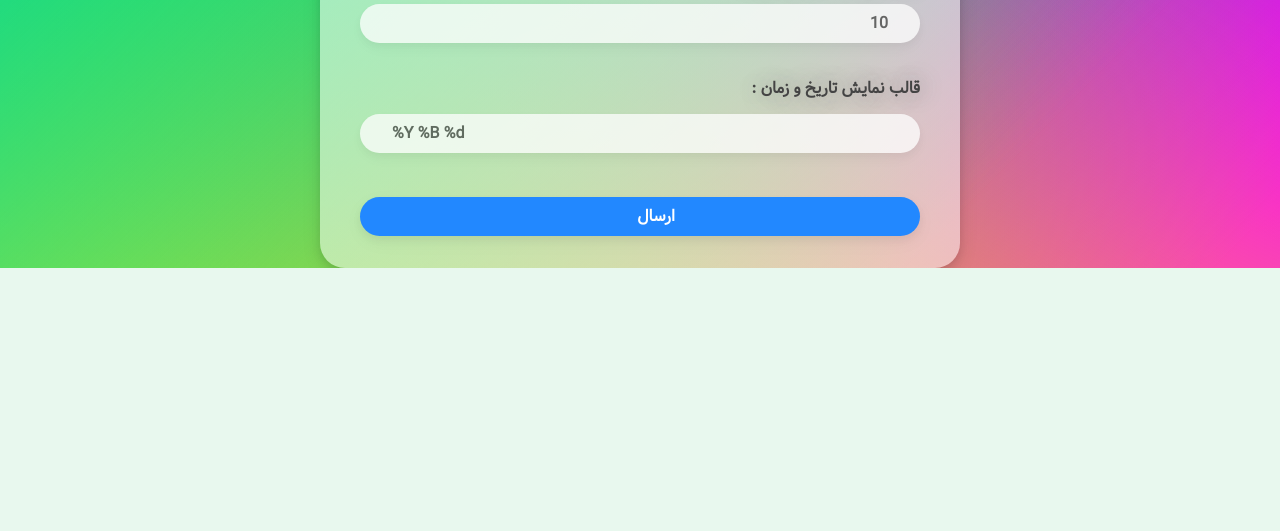
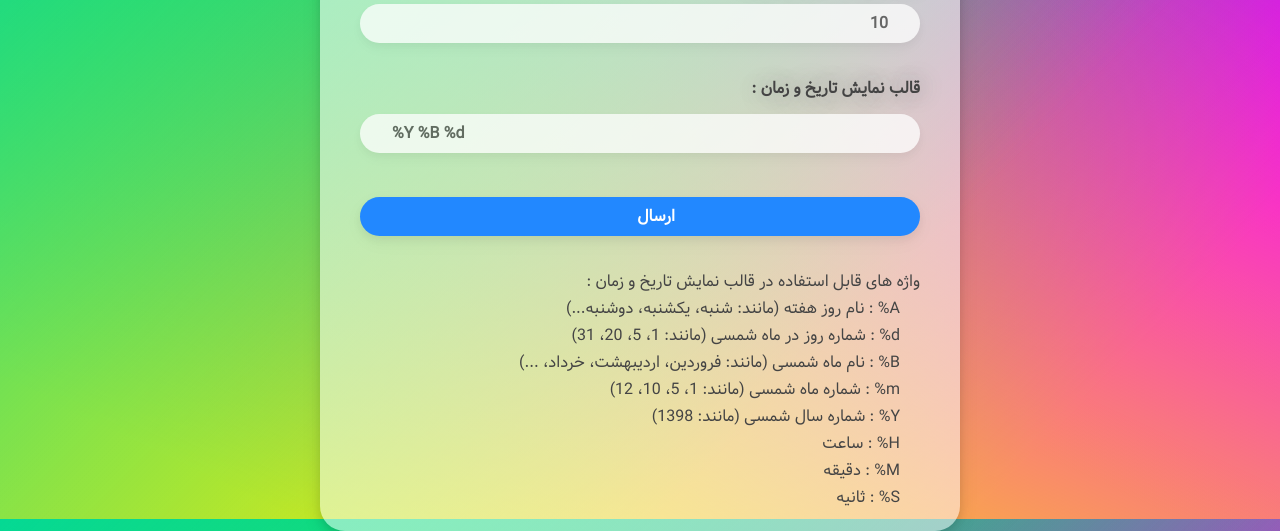
Before and after one commit to alefmim/RangiRangi, a Flask app: page / in a window 1280 px wide. Shown: the part 1081-1612 px from the top of the page. Before the commit the page ends 1349 px from the top, so only its background shows below. Run offline with Flask 2, Linux system fonts and the light colour scheme; data comes from the database, SQL or seed files in the repository; some libraries are stand-ins or nearby versions.

Commit message:
updated config page

```diff
--- a/static/config.css
+++ b/static/config.css
@@ -181,6 +181,23 @@ input[type=text]:focus, input[type=password]:focus, input[type=email]:focus {
 	border-color: transparent transparent transparent black;
 }
 
+.help {
+	font-family: Vazir, Tahoma, sans-serif;
+	font-weight: normal;
+	font-size: 16px;
+	color: #444444;
+	margin-top: 20px;
+}
+
+.title {
+	display: block;
+}
+
+.desc {
+	padding-right: 20px;
+	display: block;
+}
+
 #home {
 	position: fixed;
 	bottom: 24px;
--- a/templates/config.html
+++ b/templates/config.html
@@ -50,6 +50,18 @@
 		<input type="text" id="format" name="dtformat" value="{{ config['dtformat'] }}" required>
 
 		<button type="submit" class="bluebtn" id="submit" onclick='return check();'>ارسال</button>
+
+		<div class="help">
+			<span class="title">واژه های قابل استفاده در قالب نمایش تاریخ و زمان :</span>
+			<span class="desc">A% : نام روز هفته (مانند: شنبه، یکشنبه، دوشنبه...)</span>
+			<span class="desc">d% : شماره روز در ماه شمسی  (مانند: 1، 5، 20، 31)</span>
+			<span class="desc">B% : نام ماه شمسی (مانند: فروردین، اردیبهشت، خرداد، ...)</span>
+			<span class="desc">m% : شماره ماه شمسی  (مانند: 1، 5، 10، 12)</span>
+			<span class="desc">Y% : شماره سال شمسی  (مانند: 1398)</span>
+			<span class="desc">H% : ساعت</span>
+			<span class="desc">M% : دقیقه</span>
+			<span class="desc">S% : ثانیه</span>
+		</div>
 	</form>
 
 	<script>
```
